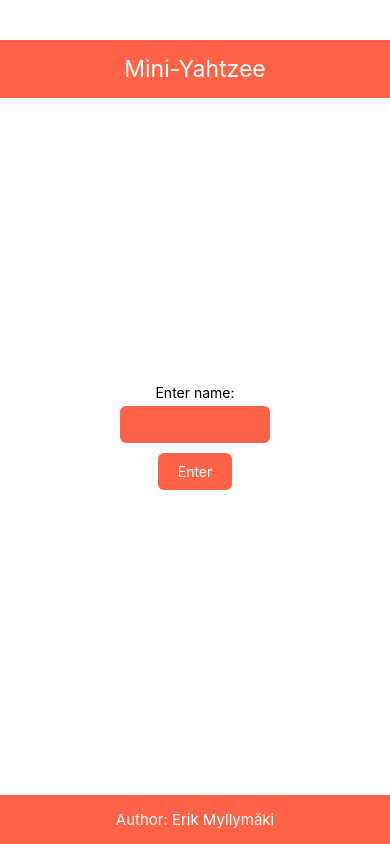
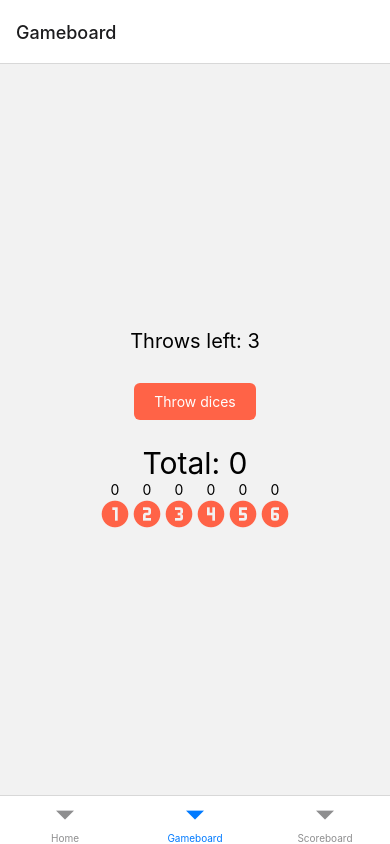
Before and after one commit to ErikMyllymaki/yathzee, a React Native app: screen /Gameboard in a window 390 px wide. Built offline with nearby package versions, Linux system fonts and the light colour scheme.

Commit message:
navigation tab

```diff
--- a/App.js
+++ b/App.js
@@ -3,15 +3,29 @@ import Footer from './components/Footer';
 import Gameboard from './components/Gameboard';
 import Header from './components/Header';
 import Home from './components/Home';
-import Styles from './style/Styles'
+import Styles from './style/Styles';
+import { NavigationContainer } from '@react-navigation/native';
+import { createBottomTabNavigator } from '@react-navigation/bottom-tabs';
+import Scoreboard from './components/Scoreboard';
+
+
+const Tab = createBottomTabNavigator();
 
 export default function App() {
+
   return (
-    <View style={Styles.app}>
-      <Header />
-      <Home />
-      {/* <Gameboard /> */}
-      <Footer />
-    </View>
+    <NavigationContainer>
+      <Tab.Navigator>
+        <Tab.Screen name='Home' component={Home}/>
+        <Tab.Screen name='Gameboard' component={Gameboard}/>
+        <Tab.Screen name='Scoreboard' component={Scoreboard}/>
+      </Tab.Navigator>
+    </NavigationContainer>
+    // <View style={Styles.app}>
+    //   <Header />
+    //   <Home />
+    //   {/* <Gameboard /> */}
+    //   <Footer />
+    // </View>
   );
 }
--- a/components/Gameboard.js
+++ b/components/Gameboard.js
@@ -13,7 +13,7 @@ let board = [];
 
 export default function Gameboard() {
 
-  const [nbrOfThrowsLeft, setNbrOfThrowsLeft] = useState(0);
+  const [nbrOfThrowsLeft, setNbrOfThrowsLeft] = useState(NBR_OF_THROWS);
   const [status, setStatus] = useState('');
   const [sum, setSum] = useState(0);
   const [sumsOfNumbers, setSumsOfNumbers] = useState([0,0,0,0,0,0]);
@@ -25,7 +25,9 @@ export default function Gameboard() {
       let randomNumber = Math.floor(Math.random() * 6 + 1);
       board[i] = 'dice-' + randomNumber;
     }
-    setNbrOfThrowsLeft(nbrOfThrowsLeft - 1);
+    if (nbrOfThrowsLeft > 0) {
+      setNbrOfThrowsLeft(nbrOfThrowsLeft - 1);
+    }
   }
 
   // const checkBonusPoints = () => {
--- a/components/Home.js
+++ b/components/Home.js
@@ -34,18 +34,19 @@ export default function Home() {
                     <Text style={Styles.info}>Good luck, {name}</Text>
                     <Pressable
                         style={Styles.button}
-                        onPress={() => setShowRules(false)}
+                        // onPress={() => setShowRules(false)}
                     >
                         <Text style={Styles.buttonText}>Play</Text>
                     </Pressable>
                 </View>
 
             )
-        } else {
-            return (
-                <Gameboard />
-            )
         }
+        // else {
+        //     return (
+        //         <Gameboard />
+        //     )
+        // }
 
     }
 
--- /dev/null
+++ b/components/Scoreboard.js
@@ -0,0 +1,8 @@
+import React from 'react'
+import { View } from 'react-native'
+
+export default function Scoreboard() {
+  return (
+    <View></View>
+  )
+}
--- a/package.json
+++ b/package.json
@@ -9,10 +9,14 @@
     "web": "expo start --web"
   },
   "dependencies": {
+    "@react-navigation/bottom-tabs": "^6.5.4",
+    "@react-navigation/native": "^6.1.3",
     "expo": "~47.0.12",
     "expo-status-bar": "~1.4.2",
     "react": "18.1.0",
     "react-native": "0.70.5",
+    "react-native-safe-area-context": "4.4.1",
+    "react-native-screens": "~3.18.0",
     "react-native-vector-icons": "^9.2.0"
   },
   "devDependencies": {
```
Also changed, not shown: 1 other file (tests, documents, lock files or other folders).
